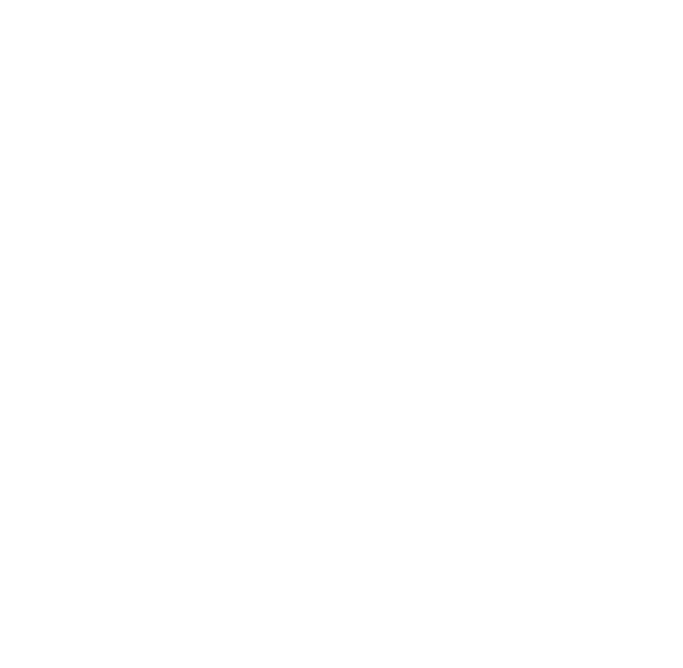
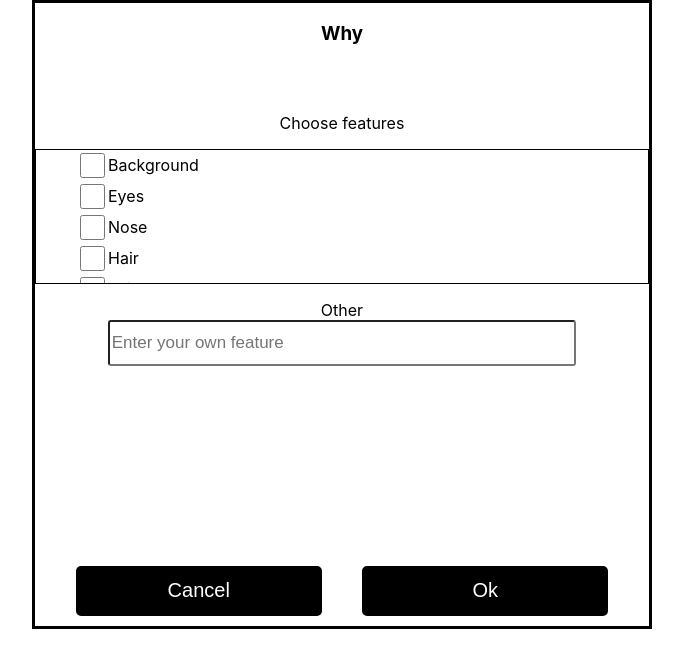
Before and after one commit to StefanGuzun/image-Select, a React (Create React App) app: page / in a window 1280 px wide. Shown: the top 668 px of the page, without its empty margins (298-981 px from the left). Built offline with nearby package versions, Linux system fonts and the light colour scheme.

Commit message:
added visual dialog-pop-up

```diff
--- a/src/App.tsx
+++ b/src/App.tsx
@@ -1,9 +1,10 @@
 import './App.css';
+import Dialog from "./components/Dialog/Dialog";
 
 function App() {
   return (
     <div className="App">
-
+      <Dialog/>
     </div>
   );
 }
--- /dev/null
+++ b/src/components/Dialog/Dialog.css
@@ -0,0 +1,28 @@
+.box{
+    background-color: black;
+    height: 300px;
+    width: 100%;
+}
+.input{
+    width: 75%;
+    height: 40px;
+    border-radius: 3px;
+    font-size: 17px;
+}
+
+.featuresContainer{
+    border: black solid 1px;
+    height: 133px;
+    overflow-y:scroll;
+}
+.buttonStyle{
+    height: 50px;
+    width: 40%;
+    border: black solid 2px;
+    background-color: black;
+    color: white;
+    font-size: 20px;
+    border-radius: 5px;
+    margin: 10px 0;
+    cursor: pointer;
+}
--- a/src/components/Dialog/Dialog.tsx
+++ b/src/components/Dialog/Dialog.tsx
@@ -1,7 +1,29 @@
-import React from 'react'
+import "./Dialog.css"
 
-export default function Dialog() {
+const RealNotReal = () => {
+  const features = ["Background", "Eyes", "Nose", "Hair", "Skin", "Accessories"]
   return (
-    <div>Dialog</div>
+      <div style={{margin:"0 330px", border:"black solid "}}>
+        <h3 style={{display:"flex", justifyContent:"center", marginBottom:"68px"}}>Why</h3>
+        <label>Choose features
+          <ul className="featuresContainer">
+            {
+              features.map((feature) => <li style={{listStyleType:"none"}}><label style={{display:"flex", alignItems:"center"}}><input type="checkbox" style={{height:"25px", width:"25px"}}/>{feature}</label></li>)
+            }
+          </ul>
+        </label>
+        <p style={{margin:"0 20px"}}>Other</p>
+        <div style={{display:"flex",  justifyContent:"center"}}><input type="text" className="input" placeholder="Enter your own feature"/>
+        </div>
+        <div style={{marginTop:"190px", display:"flex", justifyContent:"space-evenly"}}>
+          <button className="buttonStyle">
+            Cancel
+          </button>
+          <button className="buttonStyle">
+            Ok
+          </button>
+        </div>
+      </div>
   )
 }
+export default RealNotReal
```
